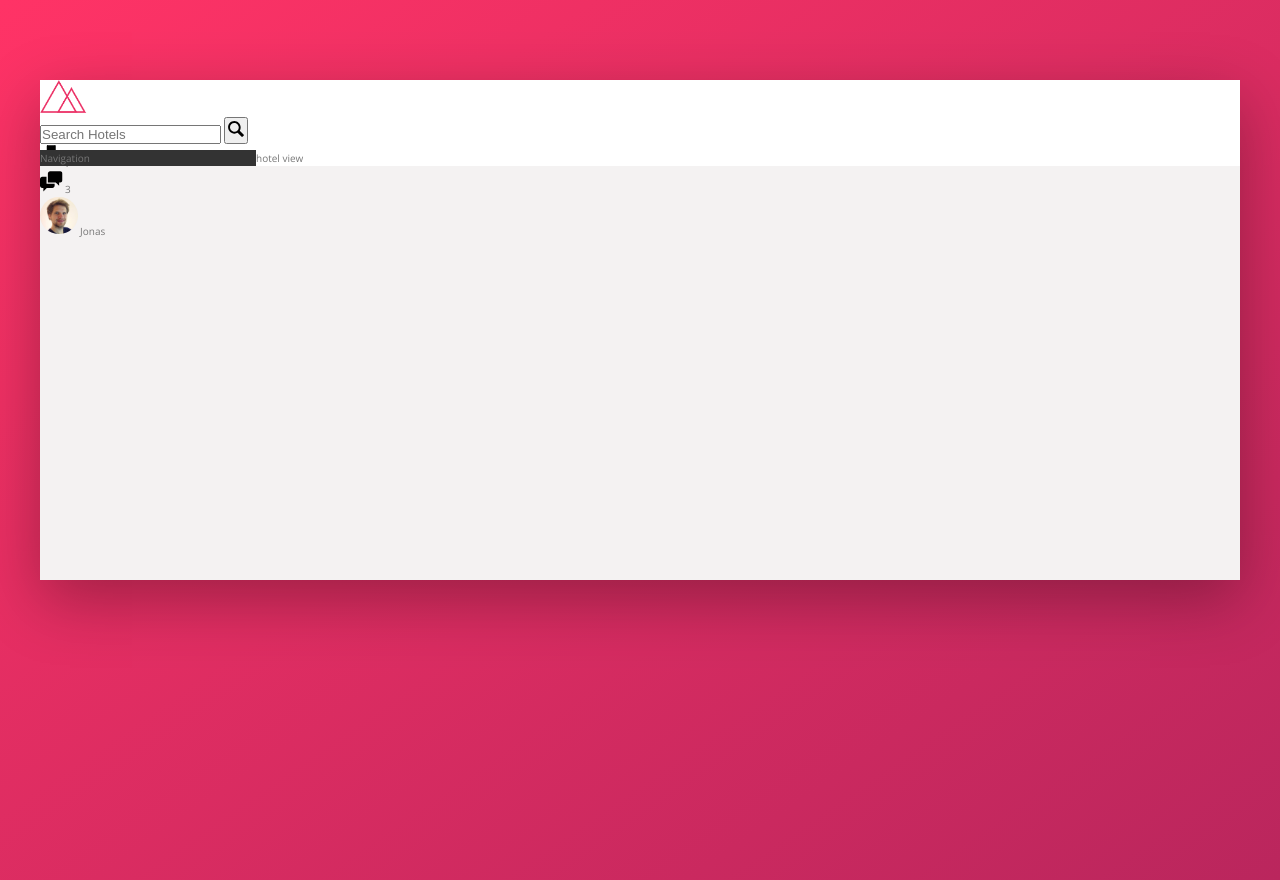
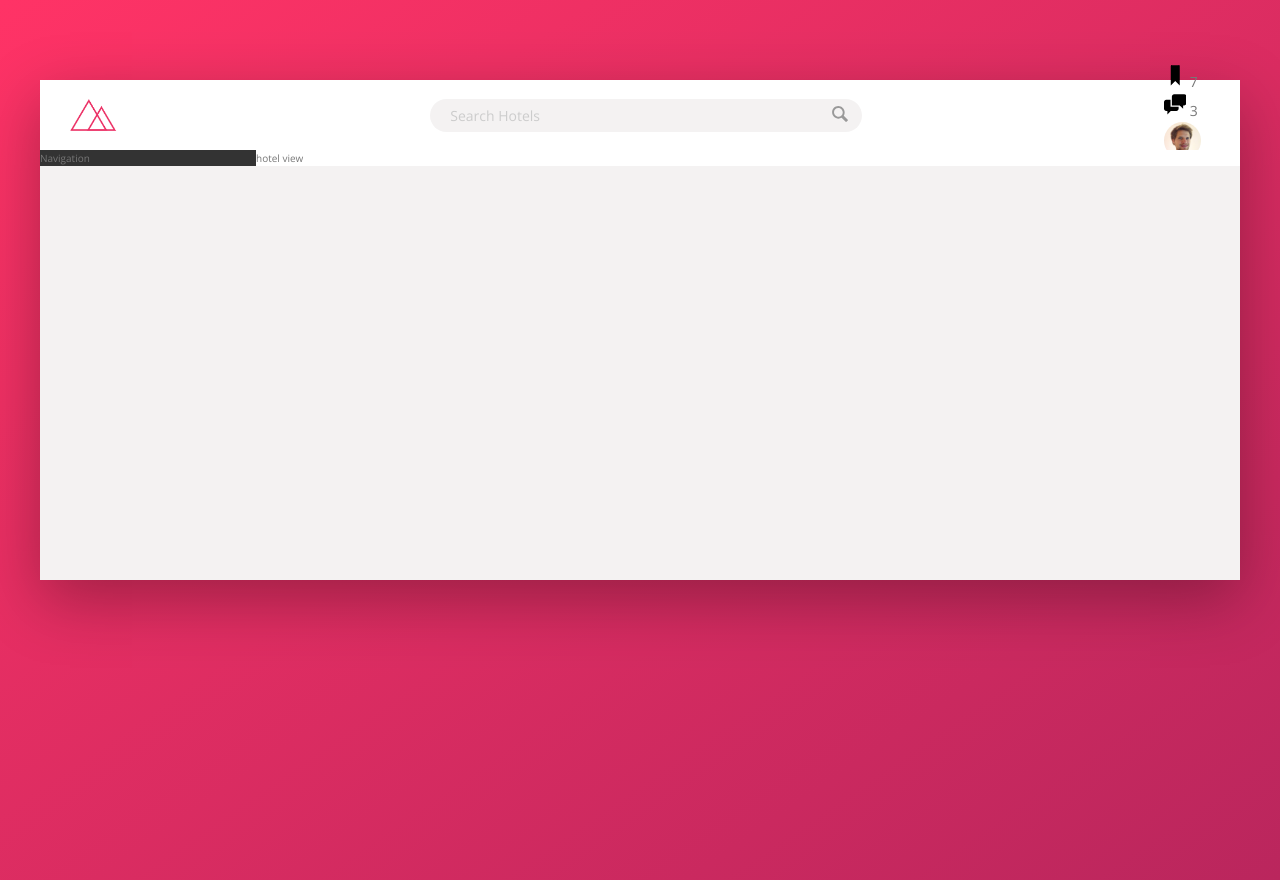
Before and after one commit to electro75/Trillo, a website: page index.html in a window 1280 px wide. Drawn offline with nearby package versions, Linux system fonts and the light colour scheme.

Commit message:
add search input and button styling

```diff
--- a/sass/_components.scss
+++ b/sass/_components.scss
@@ -3,25 +3,65 @@
 
 .logo {
     height: 3.25rem;
-
+    margin-left: 3rem;
 }
 
 /////////////////////////////////
 // SEARCH
 
 .search {
+    // background-color: orangered;s
+    flex: 0 0 40%;
+
+    display: flex;
+    justify-content: center;
+    align-items: center;
 
     &__input {
+        font-family: inherit;
+        font-size:inherit;
+        background-color: var(--color-grey-light-2);
+        border: none;
+        padding: .7rem 2rem;
+        border-radius: 100px;
+        width: 90%;
+        transition: all .2s;
+        margin-right: -3.2rem;
 
+        &:focus {
+            outline: none;
+            width: 100%;
+            background-color: var(--color-grey-light-3);
+        }
+
+        &::-webkit-input-placeholder {
+            font-weight: 100;
+            color: var(--color-grey-light-4)
+        }
+    }
+
+    &__input:focus * &__button {
+        background-color: var(--color-grey-light-2);
     }
 
     &__button {
+        border: none;
+        background-color: var(--color-grey-light-2);
 
+        &:focus {
+            outline: none;
+
+        }
+
+        &:active {
+            transform: translateY(2px);
+        }
     }
 
     &__icon {
         height: 2rem;
         width: 2rem;
+        fill: var(--color-grey-dark-3);
     }
 }
 
--- a/sass/_layout.scss
+++ b/sass/_layout.scss
@@ -10,6 +10,10 @@
     height: 7rem;
     background-color: #fff;
     border-bottom: var(--color-grey-light-1);
+    font-size: 1.4rem;
+    display: flex;
+    justify-content: space-between;
+    align-items: center;
 }
 
 .content {
```
Also changed, not shown: css/style.css.
